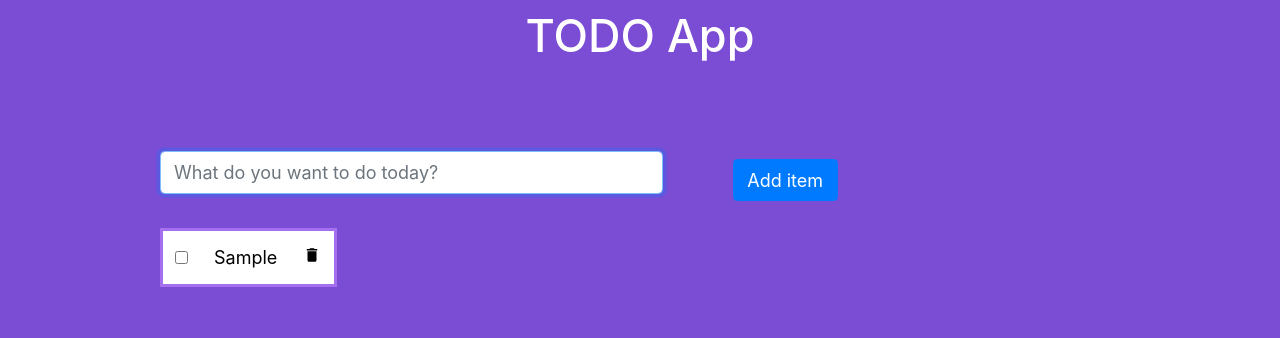
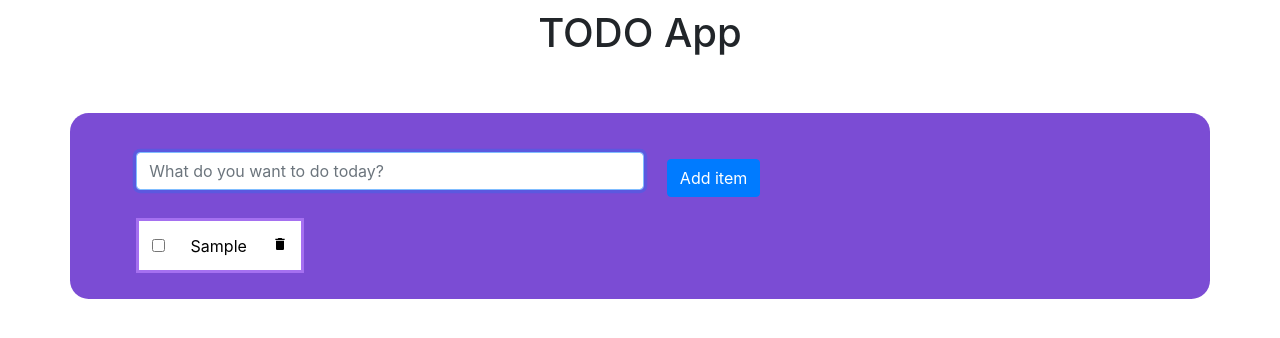
Before and after one commit to ManahilAmeer/Todo, a React (Create React App) app in the folder todo-react/: page / in a window 1280 px wide. Both pictures are taken after typing "Sample" into the empty fields and a click on the button "Add item". Shown: the top 338 px of the page. Built offline with nearby package versions, Linux system fonts and the light colour scheme.

Commit message:
Bugs fixed

```diff
--- a/todo-react/src/App.css
+++ b/todo-react/src/App.css
@@ -27,7 +27,51 @@
 .App-link {
   color: #61dafb;
 }
+.heading {
+  text-align: center;
+  margin-top: 0.73vw;
+}
+#hidden {
+  text-align: center;
 
+  font-size: larger;
+}
+.container {
+  background-color: #7b4cd4;
+  padding: 1vw;
+  margin: 1.5vw;
+  border-radius: 1.46vw;
+}
+.row {
+  padding: 1vw;
+
+  padding-left: 4vw;
+}
+span {
+  padding-right: 1.3vw;
+}
+.grid-child {
+  width: 20%;
+  padding: 0.6vw;
+}
+
+table {
+  border: 0.3vw solid #a570f0;
+  background-color: white;
+  color: black;
+  max-width: 75%;
+  text-align: center;
+}
+td {
+  padding: 1vw;
+}
+.material-icons {
+  cursor: default;
+}
+.material-icons:hover {
+  color: rgb(66, 66, 66);
+  transform: scale(1.25, 1.25);
+}
 @keyframes App-logo-spin {
   from {
     transform: rotate(0deg);
--- a/todo-react/src/TodoList.js
+++ b/todo-react/src/TodoList.js
@@ -1,71 +1,25 @@
-import React, { createRef } from "react";
-import ReactDOM from "react-dom";
+import React from "react";
 import { MdDelete } from "react-icons/md";
-
-class TodoList extends React.Component{
-    state={
-        todoList:this.props.todos
-    }
-    constructor(props){
-        super(props);
-
-    }
-    deleteTodo(key) {
-        const todoList = [...this.state.todoList];
-        const newList = todoList.filter((item) => item.id !== key);
-        this.setState({
-          todoList: newList,
-        });
-
-      }
-      check(key, checked) {
-        const todoList = [...this.state.todoList];
-        var done, strikeThrough;
-        if (!checked) {
-          done = true;
-          strikeThrough = {
-            textDecoration: "line-through",
-          };
-        } else {
-          done = false;
-          strikeThrough = {
-            textDecoration: "none",
-          };
-        }
-        todoList[key].done = done;
-        todoList[key].strikeThrough = strikeThrough;
-        this.setState({
-          todoList: todoList,
-        });
-
-      }
-    render(){
-        return(
+class TodoList extends React.Component {
+  render() {
+    return (
       <>
-            <table>
-              <tbody>
-              {this.state.todoList.map((item, index) => {
-                return (
-                  <tr>
         <td>
           <input
             type="checkbox"
             name="check"
-                        onChange={() => this.check(index, item.done)}
-                        checked={item.done}
+            onChange={() => this.props.check(this.props.index, this.props.done)}
+            checked={this.props.done}
           />
         </td>
-                      <td style={item.strikeThrough}>{item.value}</td>
+        <td style={this.props.strikeThrough}>{this.props.value}</td>
         <td>
-                      <MdDelete onClick={() => this.deleteTodo(item.id)} />
+          <MdDelete
+            onClick={() => this.props.deleteTodoHandler(this.props.index)}
+          />
         </td>
-                  </tr>
+      </>
     );
-              })}
-              </tbody>
-            </table>
-            </>
-        )
   }
 }
 export default TodoList;
--- a/todo-react/src/index.css
+++ b/todo-react/src/index.css
@@ -6,50 +6,48 @@ body {
   -webkit-font-smoothing: antialiased;
   -moz-osx-font-smoothing: grayscale;
 }
-
 code {
   font-family: source-code-pro, Menlo, Monaco, Consolas, "Courier New",
     monospace;
 }
-*{
-  font-size: large;
-}
 .container {
   background-color: #7b4cd4;
-  padding: 1vw;
+  padding: 2vw;
+  margin-left: 10vw;
   margin: 1.5vw;
   border-radius: 1.46vw;
+}
+#hidden {
+  text-align: center;
+  color: red;
+  font-size: larger;
+  visibility: hidden;
 }
 .heading {
   text-align: center;
   margin-top: 0.73vw;
 }
-#hidden {
-  text-align: center;
-  font-size: larger;
-}
 .row {
-  padding-left: 6vw;
+  padding: 1vw;
+  padding-left: 4vw;
 }
 span {
-  padding-right: 1.5vw;
+  padding-right: 1.3vw;
 }
 .grid-child {
   width: 20%;
   padding: 0.6vw;
 }
-
 table {
-  text-align: center;
-  max-width: 75%;
   border: 0.3vw solid #a570f0;
   background-color: white;
   color: black;
+  margin-left: 4vw;
+  max-width: 75%;
   text-align: center;
-  margin-top: 1.5vw;
-  margin-left: 6vw;
 }
 td {
+  background-color: white;
   padding: 1vw;
 }
 .material-icons {
--- a/todo-react/src/index.js
+++ b/todo-react/src/index.js
@@ -1,15 +1,14 @@
 import React, { createRef } from "react";
 import ReactDOM from "react-dom";
-import App from "./App";
-import { MdDelete } from "react-icons/md";
-import "./index.css"
+import "./index.css";
 import "bootstrap/dist/css/bootstrap.min.css";
 import TodoList from "./TodoList";
 class TodoApp extends React.Component {
-  id = 0;
   inputRef = createRef();
   constructor(props) {
     super(props);
+    this.check=this.check.bind(this)
+    this.deleteTodoHandler=this.deleteTodoHandler.bind(this);
     this.state = {
       userInput: "",
       hidden: {
@@ -33,21 +32,50 @@ class TodoApp extends React.Component {
     } else {
       this.setState({ hidden: { visibility: "hidden" } });
       const userInput = {
-        id: this.id++,
         value: this.state.userInput,
         done: false,
         strikeThrough: {
           textDecoration: "none",
         },
       };
-      const todoList = [...this.state.todoList];
-      this.state.todoList.push(userInput);
-      this.setState({
-        // todoList:todoList,
-        userInput: "",
+      this.setState((state) => {
+        const list = state.todoList.concat(userInput);
+        return {
+          todoList: list,
+          userInput: "",
+        };
       });
-      // alert(this.state.todoList[0].value)
     }
+  }
+  check(key, checked) {
+    this.setState((state) => {
+      const todoList = state.todoList;
+      var done, strikeThrough;
+      if (!checked) {
+        done = true;
+        strikeThrough = {
+          textDecoration: "line-through",
+        };
+      } else {
+        done = false;
+        strikeThrough = {
+          textDecoration: "none",
+        };
+      }
+      todoList[key].done = done;
+      todoList[key].strikeThrough = strikeThrough;
+      return {
+        todoList: todoList,
+      };
+    });
+  }
+  deleteTodoHandler=(todoIndex)=>{
+    this.setState((state) => {
+      const list = state.todoList.filter((item, j) => todoIndex !== j);
+      return {
+        todoList:list,
+      };
+    });
   }
   _keyDown = (e) => {
     if (e.key === "Enter") {
@@ -86,7 +114,25 @@ class TodoApp extends React.Component {
                 </button>
               </div>
             </div>
-            <TodoList todos={this.state.todoList} deleteTodo={this.deleteTodo}/>
+            <table>
+              <tbody>
+                {this.state.todoList.map((item, index) => {
+                  return (
+                    <tr>
+                      <TodoList
+                        index={index}
+                        value={item.value}
+                        done={item.done}
+                        check={this.check}
+                        strikeThrough={item.strikeThrough}
+                        todos={this.state.todoList}
+                        deleteTodoHandler={this.deleteTodoHandler}
+                      />
+                    </tr>
+                  );
+                })}
+              </tbody>
+            </table>
           </div>
         </header>
       </div>
```
Lines whose indentation alone changed are shown as unchanged.
